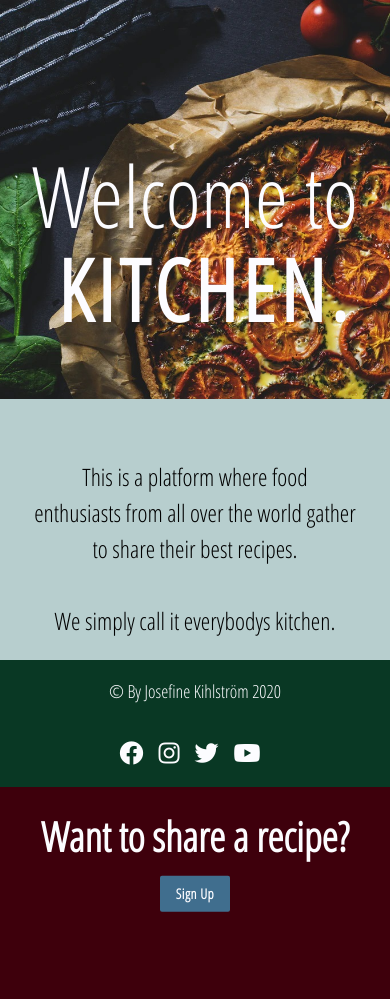
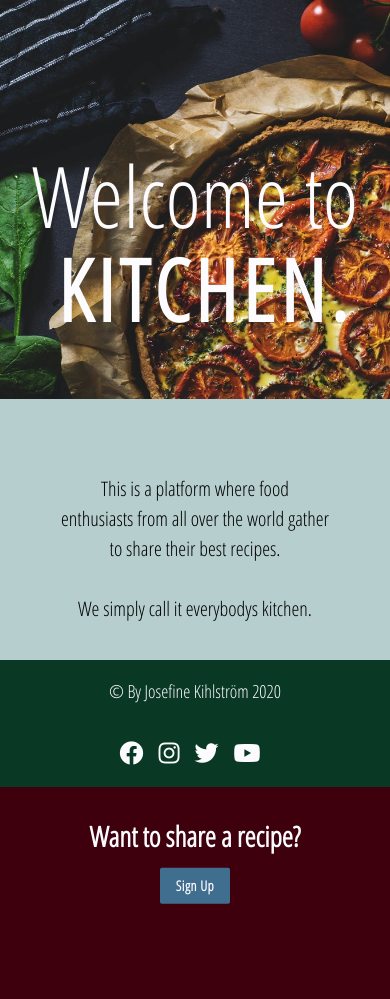
Before and after one commit to Code-Institute-Submissions/Kitchen, a Flask app: page / in a window 390 px wide. Shown: the part 57-1056 px from the top of the page. Run offline with Flask 2, Linux system fonts and the light colour scheme; data that the repository does not hold is empty; some libraries are stand-ins or nearby versions.

Commit message:
Add media query to info columns on index page

```diff
--- a/static/css/style.css
+++ b/static/css/style.css
@@ -115,3 +115,20 @@
     color: #FCFCFF!important;
     margin-right: 10px;
 }
+
+/* media query ---------------------------------------- */
+/* ------------------- max-width: 768px */
+
+@media (max-width: 768px) {
+    .box-content {
+        width: 300px;
+    }
+
+    .blue-info-box {
+        font-size: 20px;
+    }
+
+    .red-info-box h3 {
+        font-size: 28px;
+    }
+}
```
